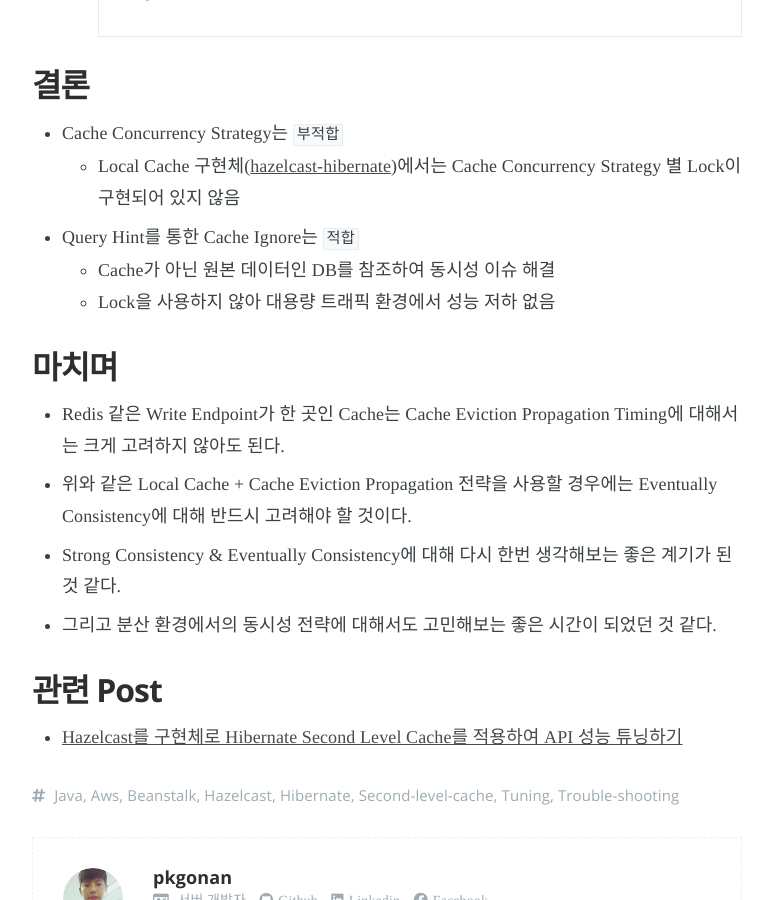
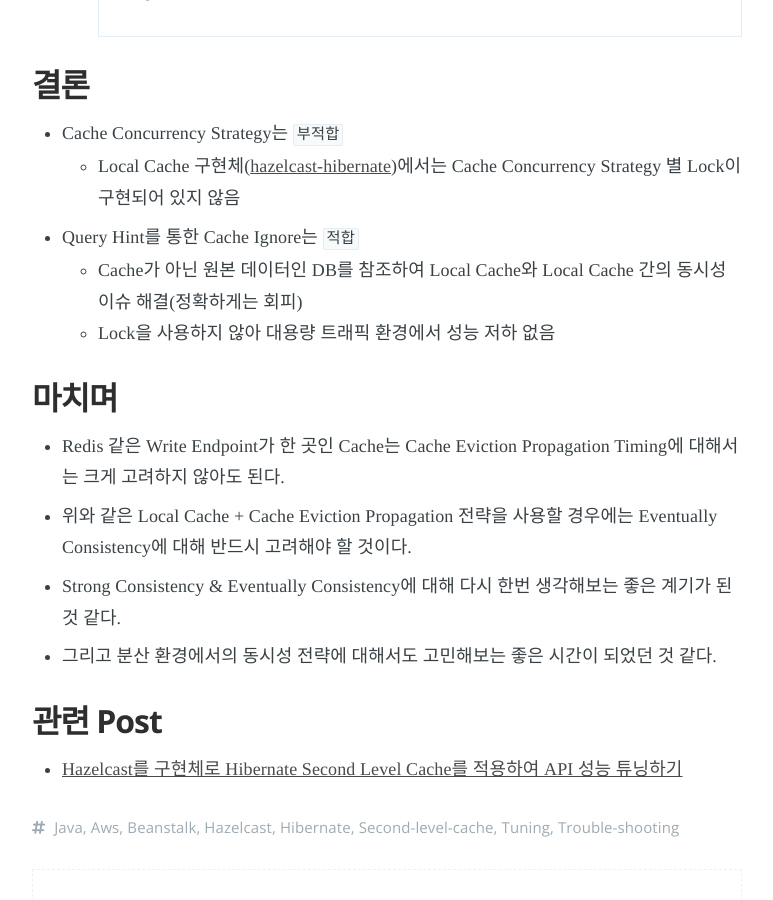
Before and after one commit to pkgonan/pkgonan.github.io, a Jekyll site: the page built from _posts/2019-03-01-hazelcast-hibernate-second-level-cache-troubleshooting.md, in a window 1280 px wide and 900 px high, scrolled down 9604 px. Shown: the whole window, without its empty margins (253-1026 px from the left). Built offline with Jekyll 4.4.1, drawn with Linux system fonts in a browser that asks for light colours; nearby versions of some CDN libraries; some web fonts are replaced.

Commit message:
Hazelcast Hibernate Second Level Cache Trouble Shooting 수정

```diff
--- a/_posts/2019-03-01-hazelcast-hibernate-second-level-cache-troubleshooting.md
+++ b/_posts/2019-03-01-hazelcast-hibernate-second-level-cache-troubleshooting.md
@@ -212,7 +212,7 @@
 * Cache Concurrency Strategy는 `부적합`
     * Local Cache 구현체([hazelcast-hibernate](https://github.com/hazelcast/hazelcast-hibernate5))에서는 Cache Concurrency Strategy 별 Lock이 구현되어 있지 않음
 * Query Hint를 통한 Cache Ignore는 `적합`
-    * Cache가 아닌 원본 데이터인 DB를 참조하여 동시성 이슈 해결
+    * Cache가 아닌 원본 데이터인 DB를 참조하여 Local Cache와 Local Cache 간의 동시성 이슈 해결(정확하게는 회피)
     * Lock을 사용하지 않아 대용량 트래픽 환경에서 성능 저하 없음
 
 
```
Also changed, not shown: _posts/2018-10-28-hazelcast-hibernate-second-level-cache.md (+1 -1 lines).
